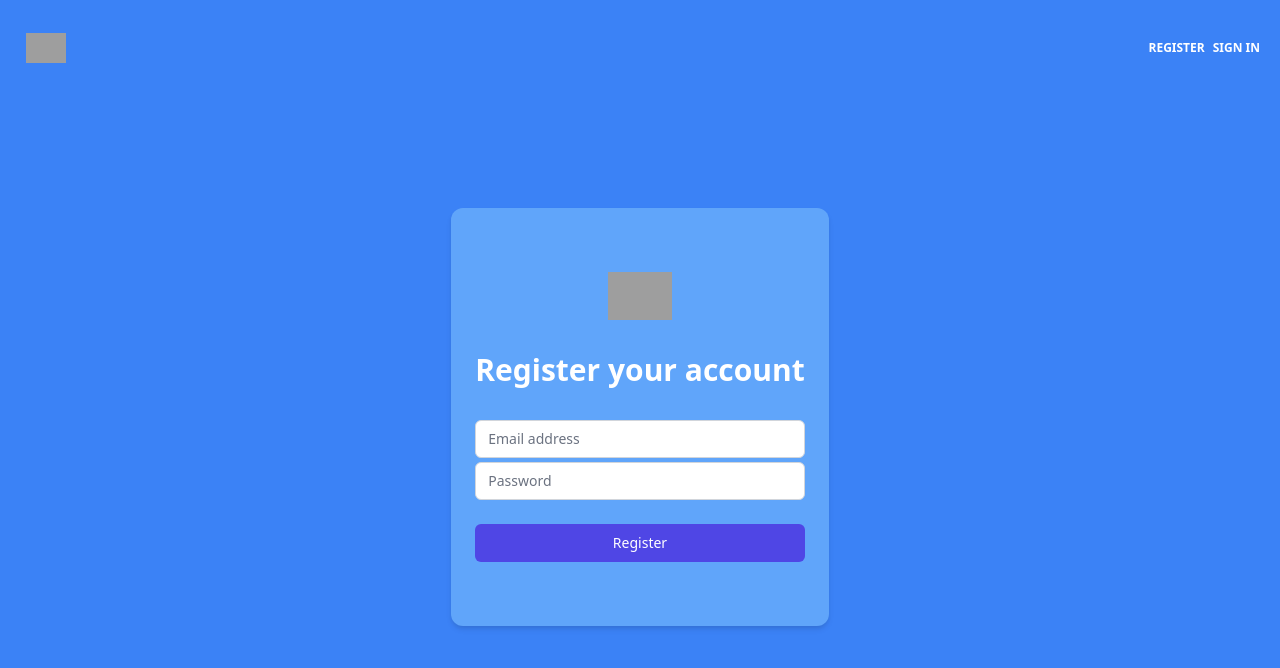
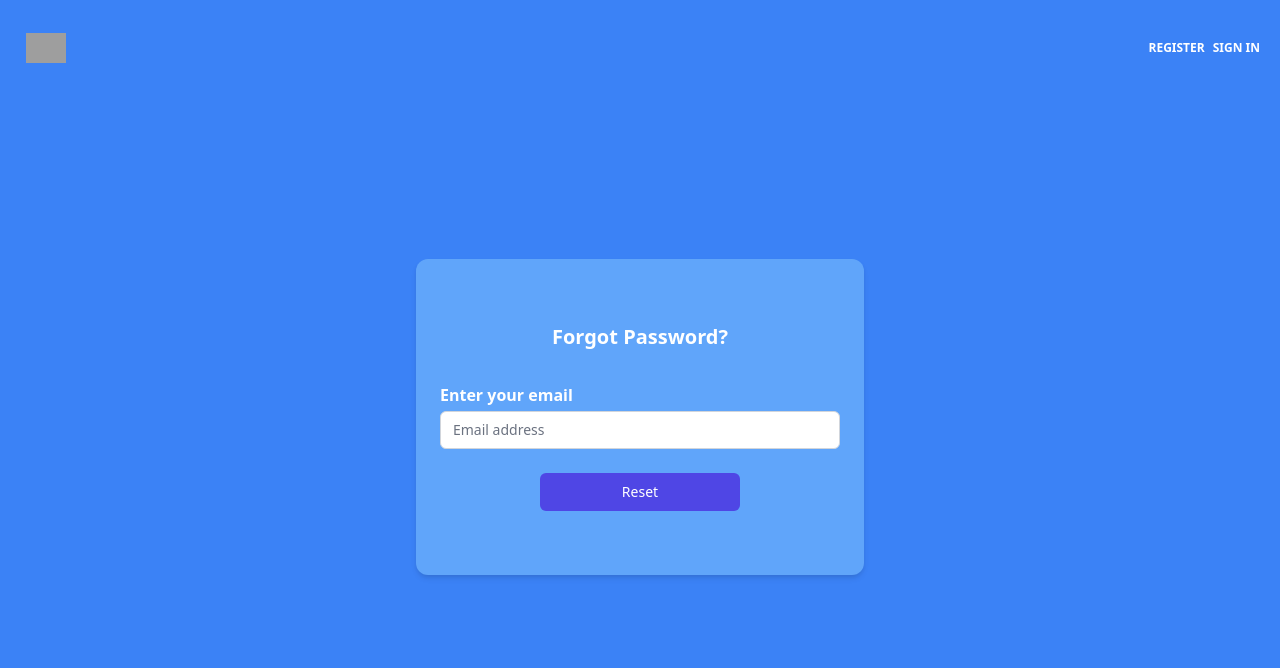
Before and after one commit to sungod12/password-manager, a React (Create React App) app: page /passwordReset in a window 1280 px wide. Before the commit this address led to /. Shown: the top 668 px of the page. Built offline with nearby package versions, Linux system fonts and the light colour scheme; grey boxes are pictures that could not be loaded.

Commit message:
added password reset functionality

```diff
--- a/src/Components/App.js
+++ b/src/Components/App.js
@@ -6,6 +6,7 @@ import ProtectedRoutes from "../Routes/ProtectedRoutes";
 import PassManager from "./PassManager";
 import "./css/index.css";
 import { AuthProvider } from "../Contexts/AuthProvider";
+import PasswordReset from "./PasswordReset";
 
 function App() {
   return (
@@ -14,6 +15,7 @@ function App() {
         <Switch>
           <Route exact path="/" component={Register} />
           <Route exact path="/signIn" component={Login} />
+          <Route exact path="/passwordReset" component={PasswordReset} />
           <ProtectedRoutes
             component={PassManager}
             exact
--- /dev/null
+++ b/src/Components/PasswordReset.js
@@ -0,0 +1,75 @@
+import React from "react";
+import Navbar from "./Navbar";
+import firebase from "firebase/app";
+import "firebase/auth";
+import Alert from "./Alert";
+
+function PasswordReset({ history }) {
+  const [email, setEmail] = React.useState("");
+  const [isOpen, setIsOpen] = React.useState(false);
+  const [response, setResponse] = React.useState("");
+  const [message, setMessage] = React.useState("");
+
+  const handleChange = (e) => {
+    const value = e.target.value;
+    setEmail(value);
+  };
+
+  const resetPassword = async (e) => {
+    e.preventDefault();
+    try {
+      setEmail("");
+      setResponse("Success");
+      setMessage("Password ResetMail sent.Please check your inbox.");
+      setIsOpen(true);
+      await firebase.auth().sendPasswordResetEmail(email);
+      history.replace("/signIn");
+    } catch (error) {
+      setResponse("Error");
+      setMessage("Email does not exist.");
+      setIsOpen(true);
+    }
+  };
+
+  return (
+    <>
+      <Navbar />
+      <Alert
+        response={response}
+        message={message}
+        isOpen={isOpen}
+        setIsOpen={setIsOpen}
+      />
+      <div className="hero-container">
+        <div className="reset-container ">
+          <h1 className="text-center text-white font-semibold text-xl">
+            Forgot Password?
+          </h1>
+          <form onSubmit={resetPassword} className="mt-8 space-y-6">
+            <div className="space-y-1">
+              <p className="font-semibold text-white">Enter your email</p>
+              <label htmlFor="email-address" className="sr-only">
+                Email address
+              </label>
+              <input
+                name="email"
+                type="email"
+                value={email}
+                onChange={handleChange}
+                autoComplete="off"
+                required
+                className="input"
+                placeholder="Email address"
+              />
+            </div>
+            <button type="submit" className="reset-btn">
+              Reset
+            </button>
+          </form>
+        </div>
+      </div>
+    </>
+  );
+}
+
+export default PasswordReset;
```
